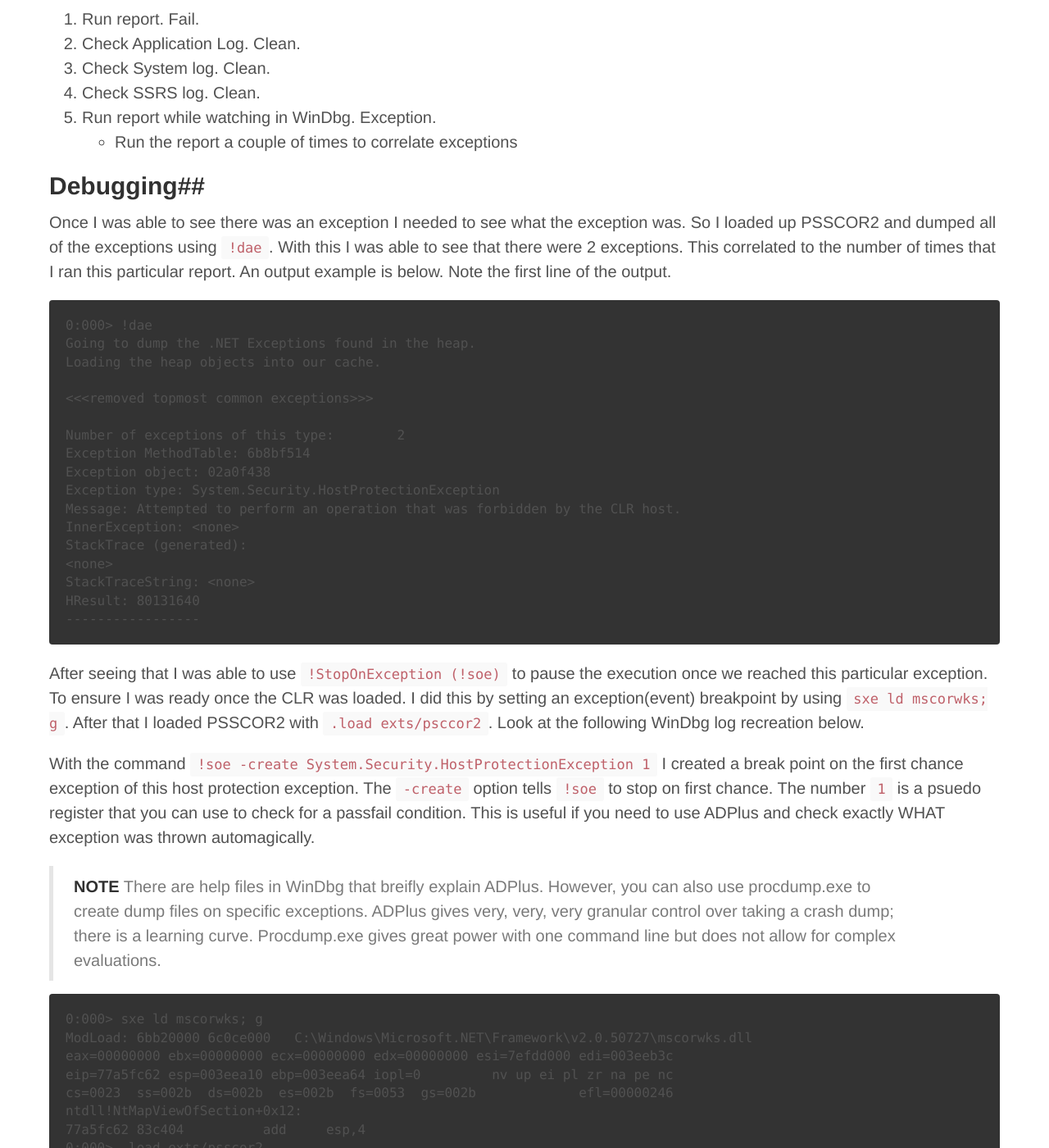
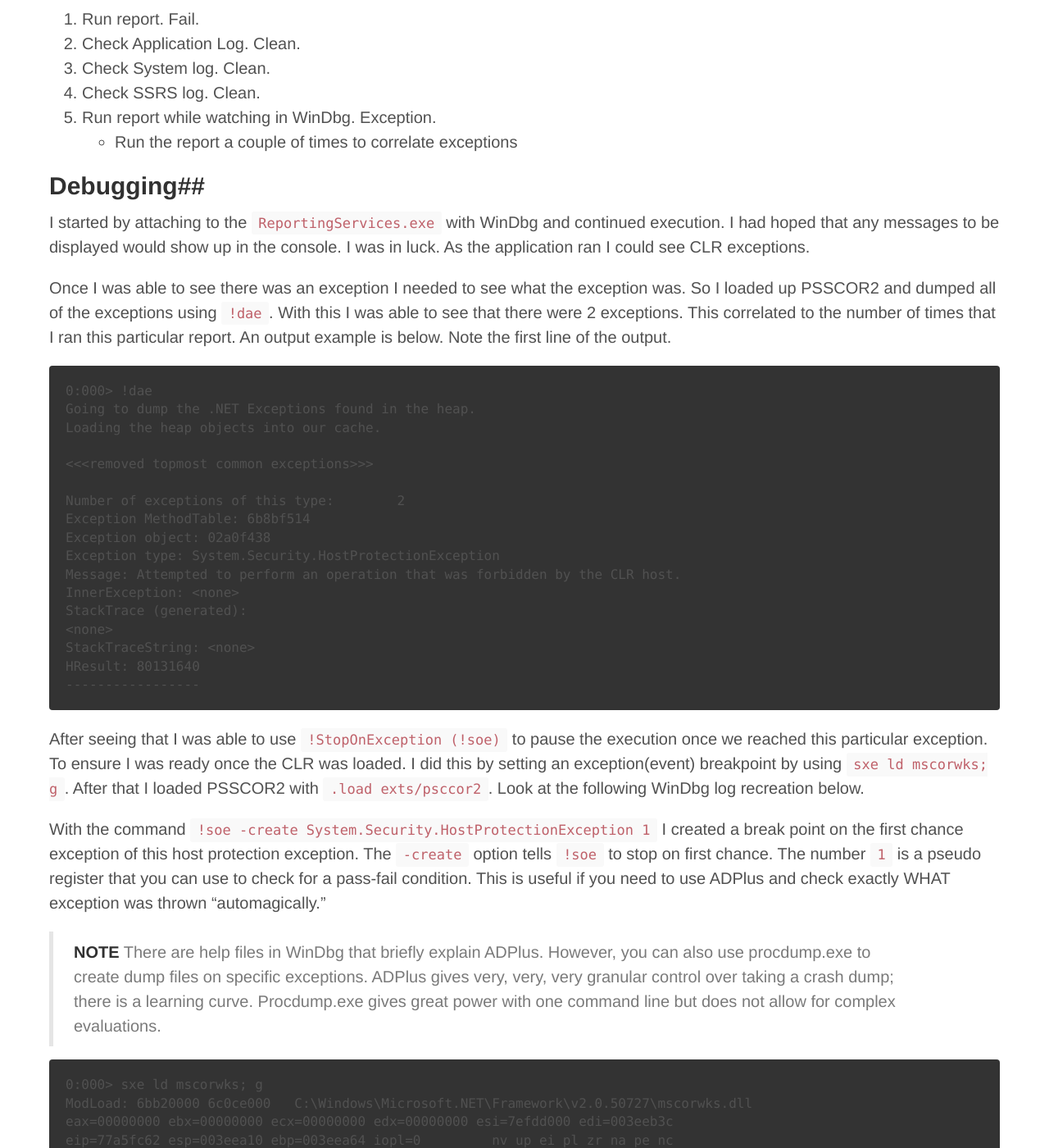
Before and after one commit to debugthings/jldgit.github.io, a Jekyll site: the page built from _posts/2014-10-21-hostprotectionexception-ssrs.md, in a window 1280 px wide and 1400 px high, scrolled down 968 px. Shown: the whole window at 82% size. Built offline with Jekyll 4.4.1, drawn with Linux system fonts in a browser that asks for light colours; Markdown is read by kramdown in place of the engine named in the settings; comment, search, counter and statistics services are not loaded; some of the changed text lies outside the part shown.

Commit message:
Updated blog to include repo address

````diff
--- a/_posts/2014-10-21-hostprotectionexception-ssrs.md
+++ b/_posts/2014-10-21-hostprotectionexception-ssrs.md
@@ -23,6 +23,8 @@ The first thing I always do when trying to debug a "we've been working on it for
   - Run the report a couple of times to correlate exceptions
 
 ##Debugging##
+I started by attaching to the `ReportingServices.exe` with WinDbg and continued execution. I had hoped that any messages to be displayed would show up in the console. I was in luck. As the application ran I could see CLR exceptions.
+
 Once I was able to see there was an exception I needed to see what the exception was. So I loaded up PSSCOR2 and dumped all of the exceptions using `!dae`. With this I was able to see that there were 2 exceptions. This correlated to the number of times that I ran this particular report. An output example is below.  Note the first line of the output.
 
 ```
@@ -47,9 +49,9 @@ HResult: 80131640
 
 After seeing that I was able to use `!StopOnException (!soe)` to pause the execution once we reached this particular exception. To ensure I was ready once the CLR was loaded. I did this by setting an exception(event) breakpoint by using `sxe ld mscorwks; g`. After that I loaded PSSCOR2 with `.load exts/psccor2`. Look at the following WinDbg log recreation below.
 
-With the command `!soe -create System.Security.HostProtectionException 1` I created a break point on the first chance exception of this host protection exception. The `-create` option tells `!soe` to stop on first chance. The number `1` is a psuedo register that you can use to check for a passfail condition. This is useful if you need to use ADPlus and check exactly WHAT exception was thrown automagically.
+With the command `!soe -create System.Security.HostProtectionException 1` I created a break point on the first chance exception of this host protection exception. The `-create` option tells `!soe` to stop on first chance. The number `1` is a pseudo register that you can use to check for a pass-fail condition. This is useful if you need to use ADPlus and check exactly WHAT exception was thrown "automagically."
 
->**NOTE** There are help files in WinDbg that breifly explain ADPlus. However, you can also use procdump.exe to create dump files on specific exceptions. ADPlus gives very, very, very granular control over taking a crash dump; there is a learning curve. Procdump.exe gives great power with one command line but does not allow for complex evaluations.
+>**NOTE** There are help files in WinDbg that briefly explain ADPlus. However, you can also use procdump.exe to create dump files on specific exceptions. ADPlus gives very, very, very granular control over taking a crash dump; there is a learning curve. Procdump.exe gives great power with one command line but does not allow for complex evaluations.
 
 ```
 0:000> sxe ld mscorwks; g
@@ -109,9 +111,12 @@ The SSRS reporting engine hosts it's own CLR (CLR Integration) and this is where
 ##Resolution##
 So, in this case we had the application team remove the `Trace.WriteLine()` calls. This kept us from having to put our SSRS server in some insecure state according to this page on [SSRS Security Policies][ssrssecpol].
 
-While this explains the behvior, it does not explain why the code used to work and now it does not. While I would assume there is some change in
+While this explains the behavior, it does not explain why the code used to work and now it does not. While I would assume there is some change in
 
+##Side Note##
+I had already fixed this issue and moved on to another so I wasn't able to recreate the EXACT data from the SSRS dump. I did how ever create a quick and dirty integrated host so I could recreate the issue and walk through the stack traces. You can find the code in the following repo: [DebugThingsIntegratedCLRExample][dbg].
 
 
 [ssrssecpol]: http://msdn.microsoft.com/en-us/library/ms154466
 [evap]: http://msdn.microsoft.com/en-us/library/system.security.permissions.hostprotectionattribute(v=vs.110).aspx
+[dbg]:https://github.com/jldgit/DebugThingsIntegratedCLRExample
````
Also changed, not shown: other parts of _posts/2014-10-21-hostprotectionexception-ssrs.md (+1 -1 lines), 2 other files.
